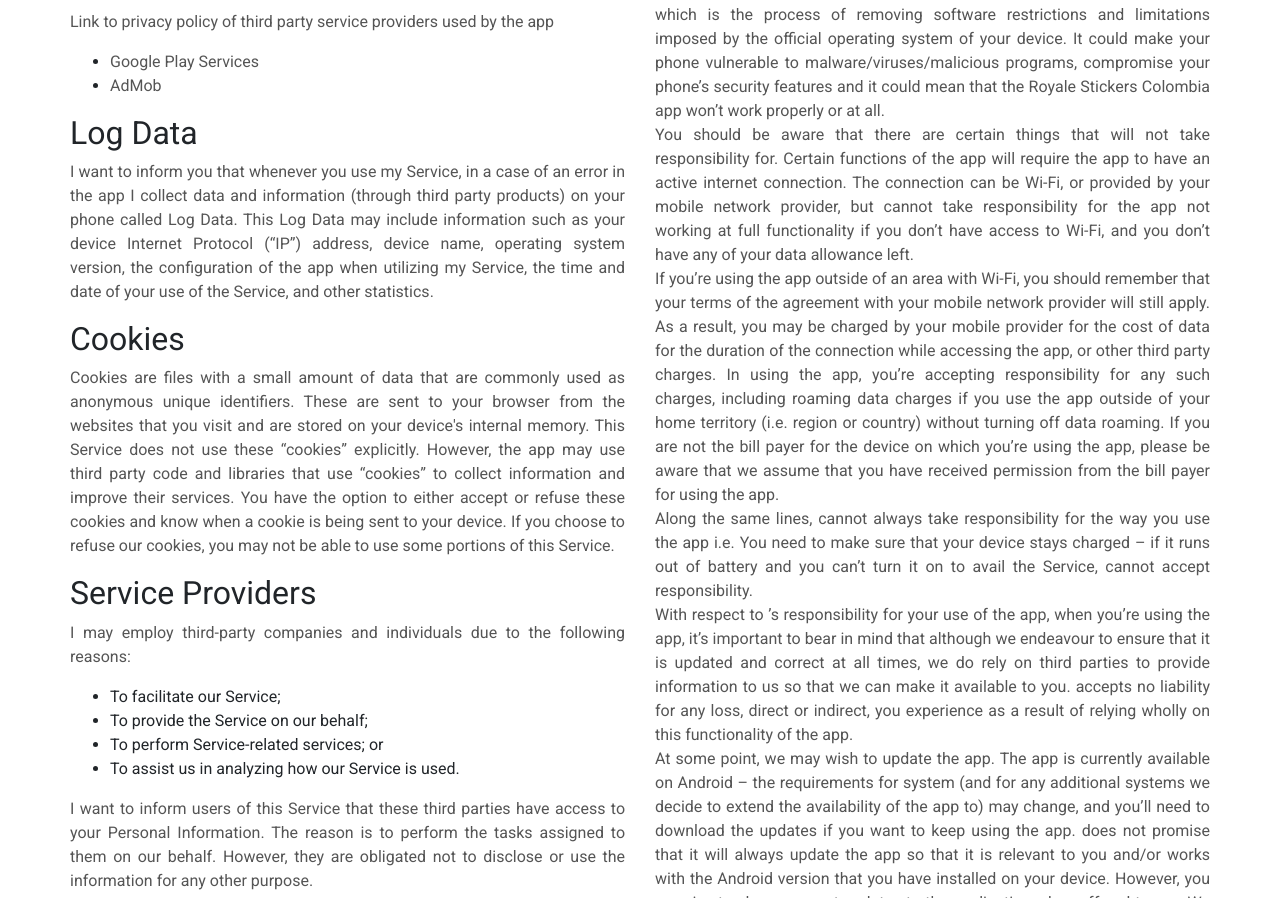
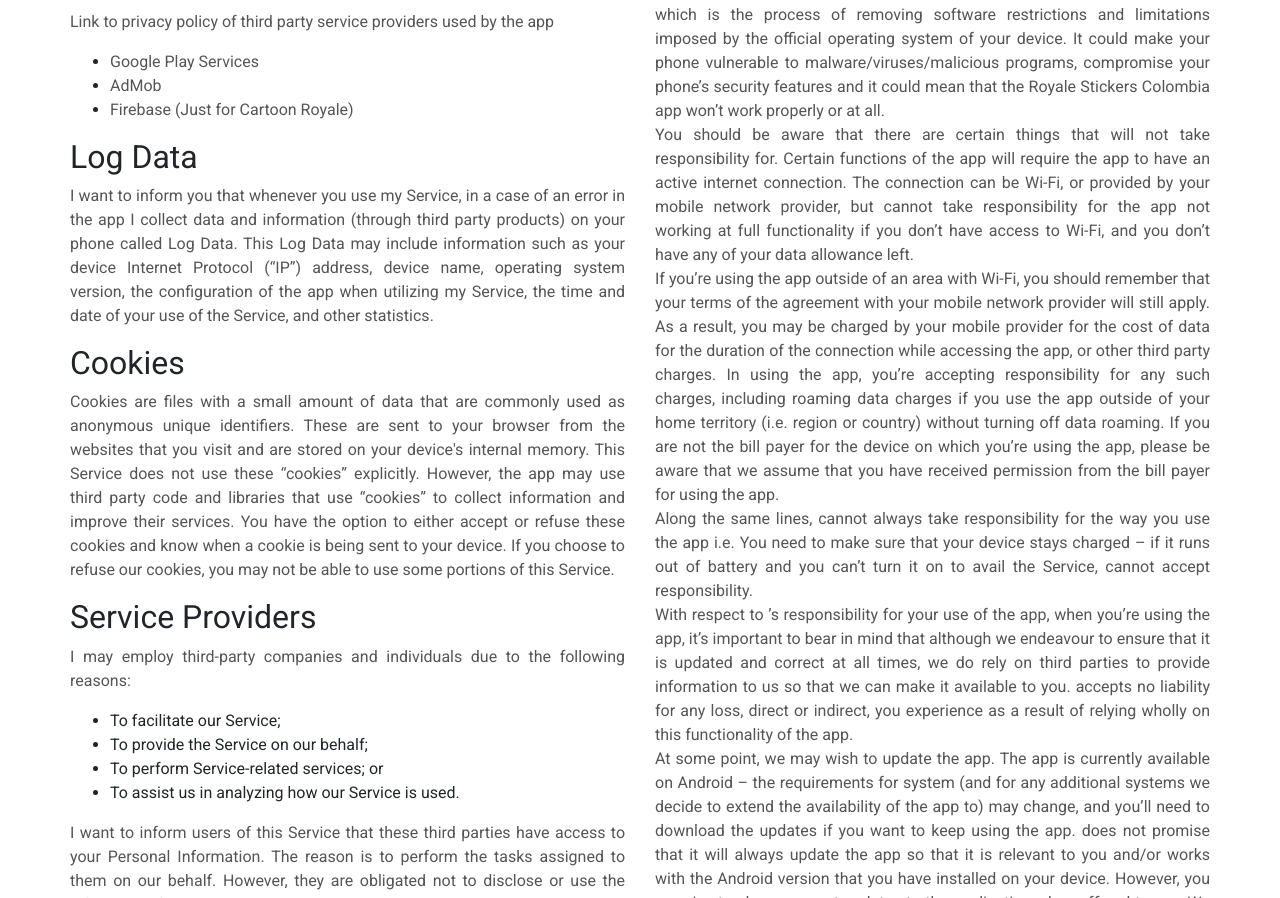
Before and after one commit to ndanielvega/royalestickers.github.io, a plain HTML site: page index.html in a window 1280 px wide. Shown: the part 820-1718 px from the top of the page. Drawn offline with nearby package versions, Linux system fonts and the light colour scheme.

Commit message:
Privacy policy for Carton Royale Stickers-Firebase

```diff
--- a/index.html
+++ b/index.html
@@ -126,6 +126,7 @@
 						<ul >
 							<li><a href="https://www.google.com/policies/privacy/" target="_blank">Google Play Services</a></li>
 							<li><a href="https://support.google.com/admob/answer/6128543?hl=en" target="_blank">AdMob</a></li>
+							<li><a href="https://firebase.google.com/support/privacy" target="_blank">Firebase (Just for Cartoon Royale)</a></li>
 						</ul>
 					</div>
 					<h2>Log Data</h2>
```
